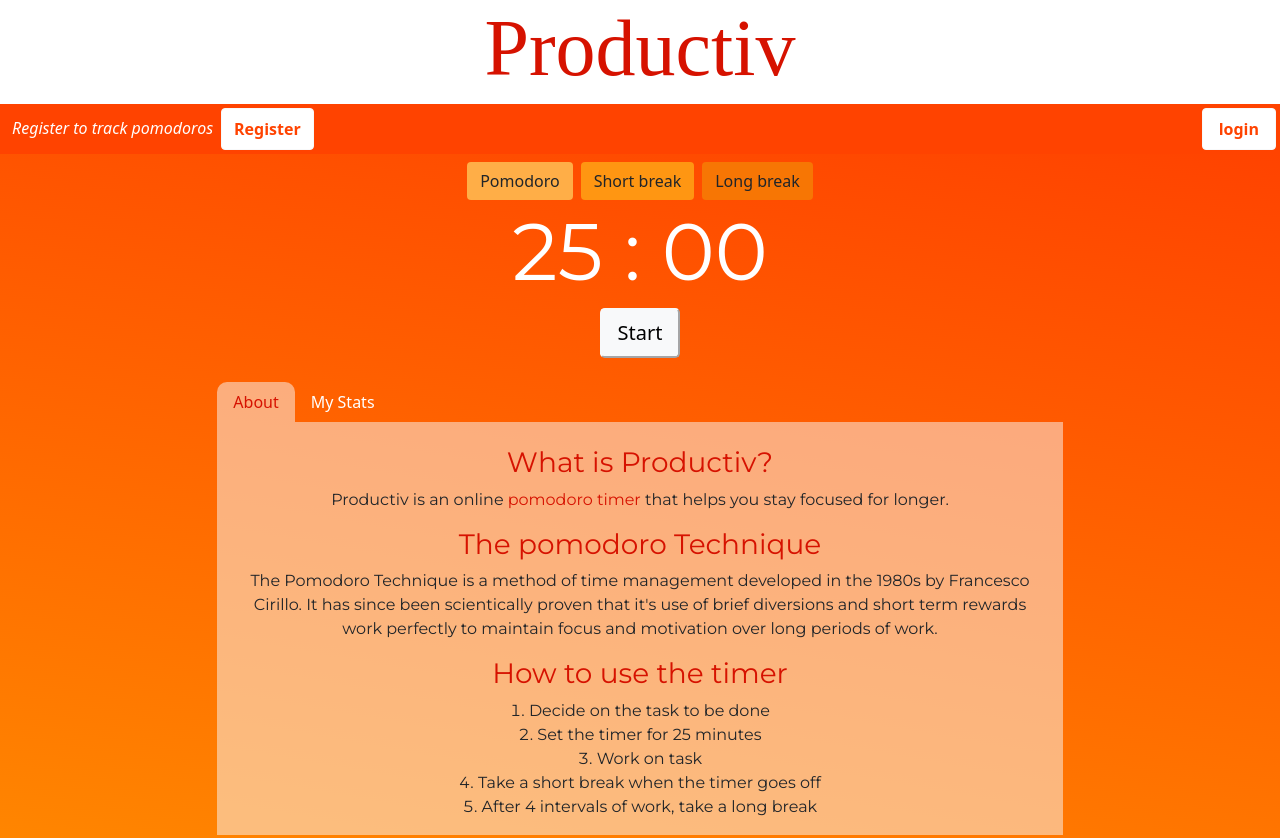
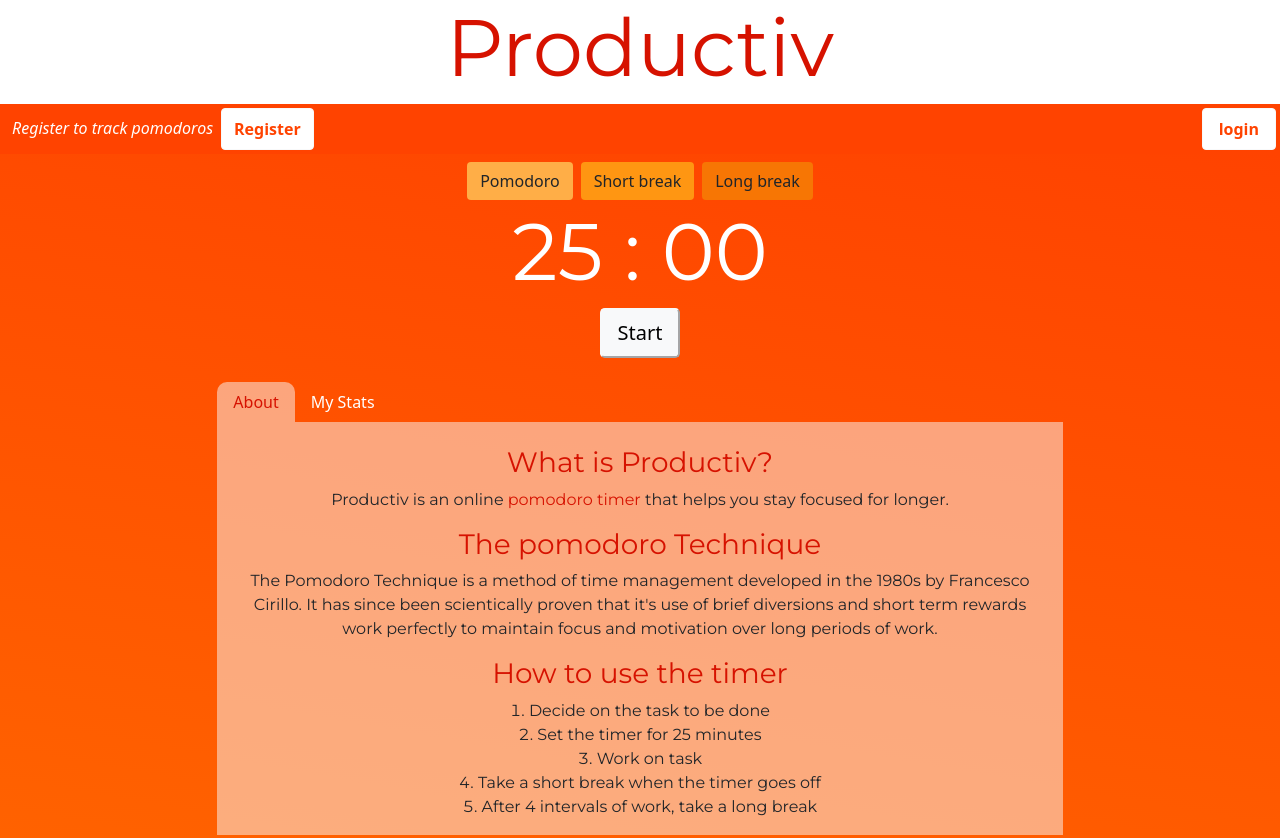
Before and after one commit to JenniferJohnstone/productivV2, a Gatsby site: page / in a window 1280 px wide. Shown: the top 838 px of the page. Built offline with nearby package versions, Linux system fonts and the light colour scheme; Gatsby itself is replaced by a stand-in of ours; no server answers.

Commit message:
fixing font

```diff
--- a/src/view/heading.js
+++ b/src/view/heading.js
@@ -6,7 +6,7 @@ const Heading = ({ color }) => {
 
     return (
         <div className="row text-center">
-            <h1 style={{ color: color, fontFamily: 'monsterrat' }} className="display-1">Productiv</h1>
+            <h1 style={{ color: color, fontFamily: 'montserrat' }} className="display-1">Productiv</h1>
 
         </div>
     )
--- a/src/view/loginButton.js
+++ b/src/view/loginButton.js
@@ -19,7 +19,7 @@ const LoginButton = ({ state }) => {
             return (
                 <>
                     <div class='col text-center'>
-                        <p class='pt-1' style={{ fontWeight: 'bold', color: 'white', backgroundColor: state.login, fontFamily: 'monsterrat', marginLeft: '5%' }}>Logged in as {user}</p>
+                        <p class='pt-1' style={{ fontWeight: 'bold', color: 'white', backgroundColor: state.login, fontFamily: 'montserrat', marginLeft: '5%' }}>Logged in as {user}</p>
                     </div>
                     <button class='btn'
                         style={{ fontWeight: 'bold', color: state.login, backgroundColor: 'white', margin: '5px' }}
--- a/src/view/timer.js
+++ b/src/view/timer.js
@@ -92,7 +92,11 @@ const Timer = ({ expiryTimestamp }) => {
 
             <Heading color={state.accent} />
             <LoginButton state={state} />
-            <div className="row text-center flex-fill" style={Object.assign({}, { height: "100vh", alignContent: "baseline" }, state.background)}>
+            <div className="row text-center flex-fill" style={Object.assign({}, {
+                height: "100%",
+                alignContent: "baseline",
+                paddingBottom: "100%"
+            }, state.background)}>
 
                 <div className="container mt-1">
 
```
